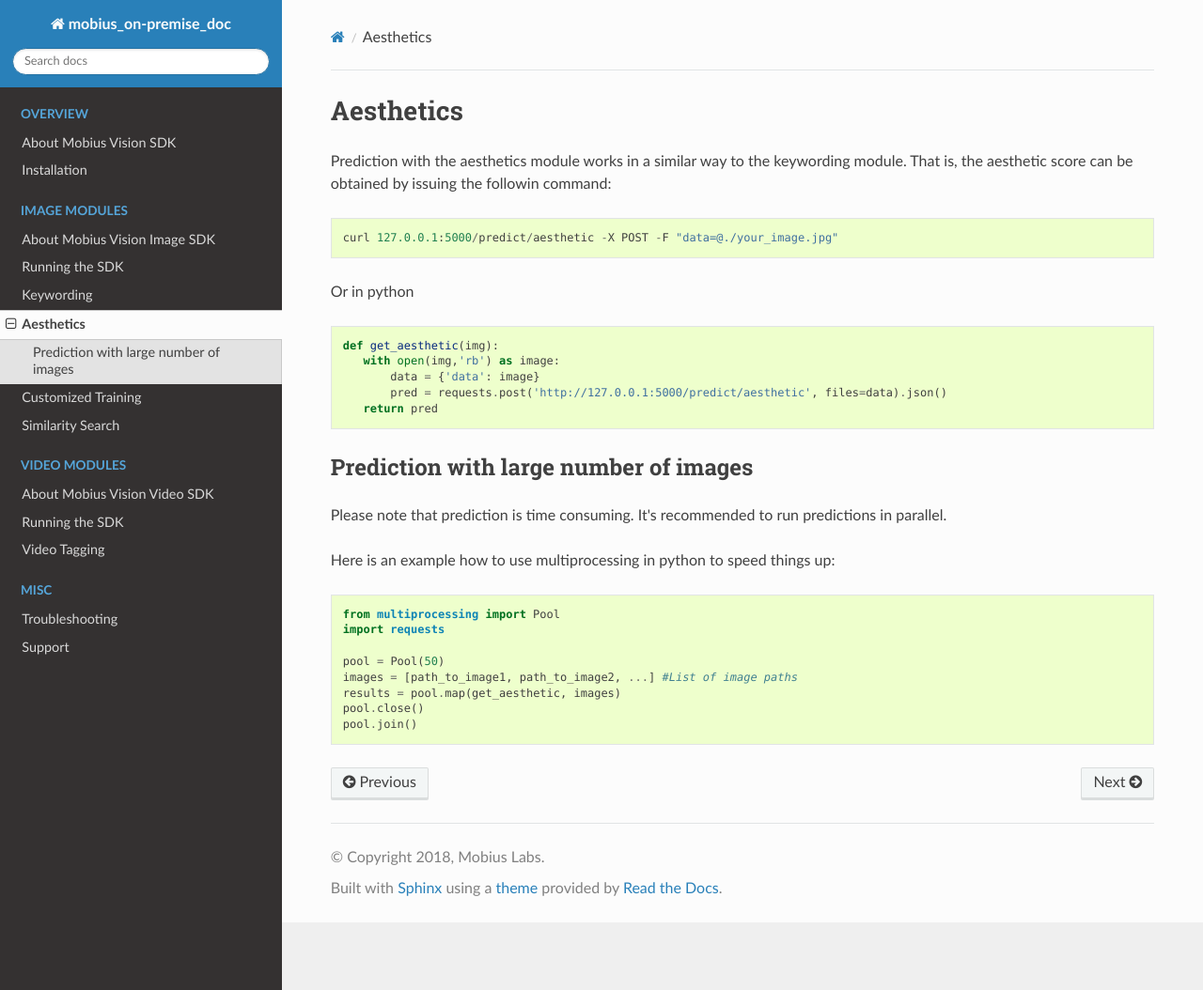
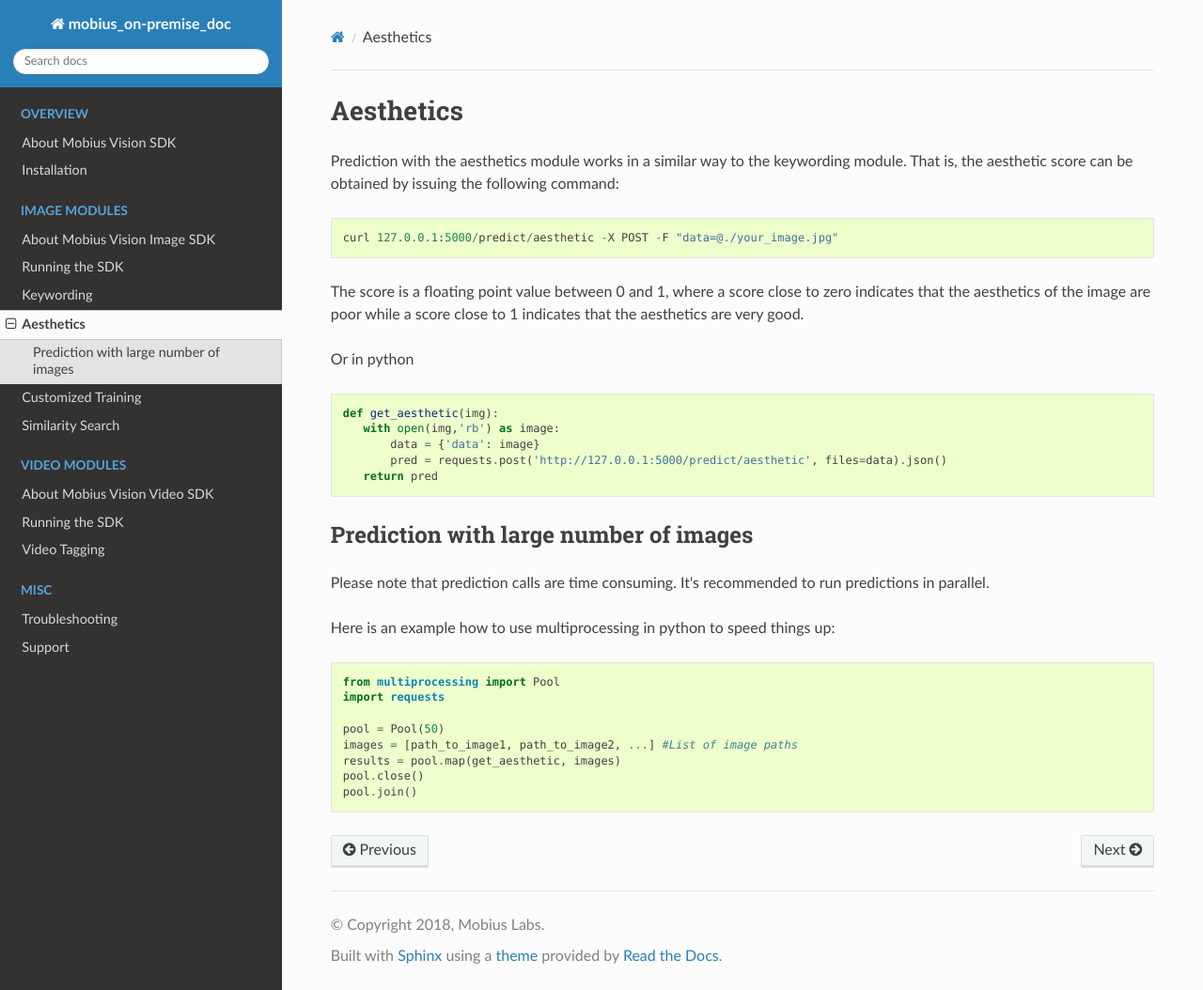
Before and after one commit to rumlingd/mobius_on-premise_doc, a Sphinx documentation site: the page built from source/image_aesthetic_score.rst, in a window 1280 px wide and 1054 px high. Shown: the whole window at 94% size. Built offline with Sphinx 7.4.7 and the Read the Docs theme 2.0.0, drawn with Linux system fonts in a browser that asks for light colours; formulas are drawn with MathJax 3.

Commit message:
few more minor changes

```diff
--- a/source/image_aesthetic_score.rst
+++ b/source/image_aesthetic_score.rst
@@ -1,10 +1,14 @@
 Aesthetics
 ===========
 
-Prediction with the aesthetics module works in a similar way to the keywording module. That is, the aesthetic score can be obtained by issuing the followin command:
+Prediction with the aesthetics module works in a similar way to the keywording module.
+That is, the aesthetic score can be obtained by issuing the following command:
 ::
 
   curl 127.0.0.1:5000/predict/aesthetic -X POST -F "data=@./your_image.jpg"
+
+The score is a floating point value between 0 and 1, where a score close to zero indicates
+that the aesthetics of the image are poor while a score close to 1 indicates that the aesthetics are very good.
 
 Or in python
 ::
@@ -18,7 +22,7 @@
 Prediction with large number of images
 ^^^^^^^^^^^^^^^^^^^^^^^^^^^^^^^^^^^^^^^^
 
-Please note that prediction is time consuming. It's recommended to run predictions
+Please note that prediction calls are time consuming. It's recommended to run predictions
 in parallel.
 
 Here is an example how to use multiprocessing in python to speed things up:
--- a/source/image_customized-training.rst
+++ b/source/image_customized-training.rst
@@ -22,7 +22,11 @@
 
   curl 127.0.0.1:5000/add/<type>/<tag> -X POST -F "data=@./your_img.jpg"
 
-where type is type of the sample (positive or negative) and tag is name of the custom tag.
+where type is type of the sample (can be only either 'positive' or 'negative') and tag is name of the custom tag.
+
+.. note::
+
+
 
 Below is an example on how to do add multiple samples at the same time using Python.
 ::
--- a/source/image_keywording.rst
+++ b/source/image_keywording.rst
@@ -26,6 +26,7 @@
 However, in cluttered scenes, there might be a long list of matching keywords.
 
 There is an additional request argument `top_k` to obtain the highest scored `k` keywords.
+In this mode, the number of keywords is fixed then.
 ::
 
   curl 127.0.0.1:5000/predict/concepts?top_k=10 -X POST -F "data=@./your_image.jpg"
@@ -34,10 +35,11 @@
 Prediction with large number of images
 ^^^^^^^^^^^^^^^^^^^^^^^^^^^^^^^^^^^^^^^^
 
-Please note that prediction is time consuming. It's recommended to run predictions
+Please note that prediction calls are time consuming. It's recommended to run predictions
 in parallel.
 
 Here is an example how to use multiprocessing in python to speed things up:
+
 ::
 
   from multiprocessing import Pool
```
